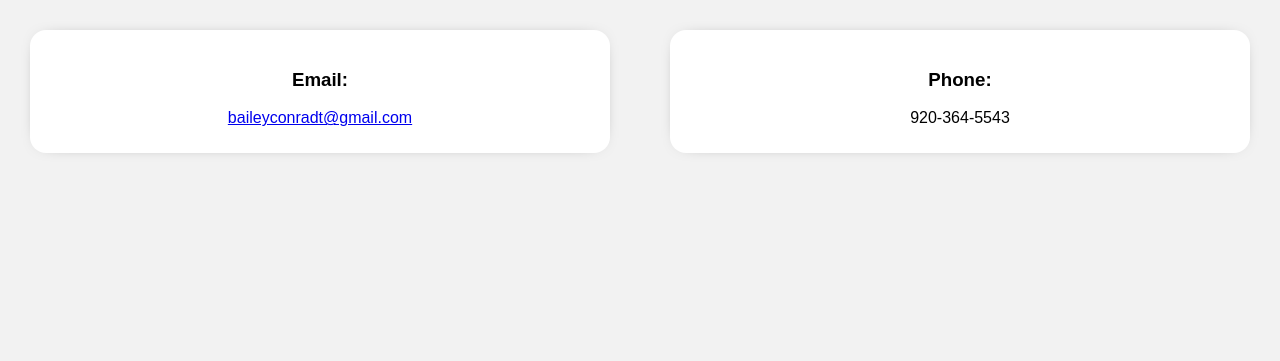
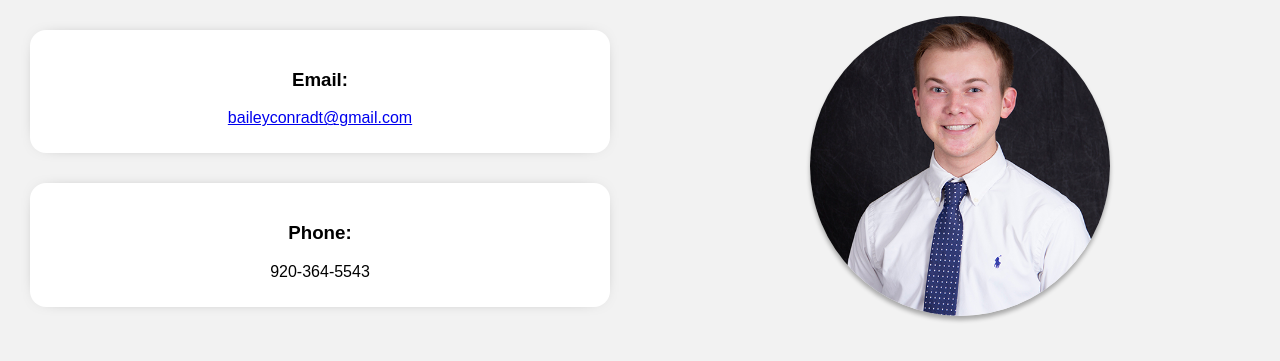
Before and after one commit to baileyconradt/baileyconradt.github.io, a PHP site: page /contact.html in a window 1280 px wide. Shown: the part 46-407 px from the top of the page. Run offline with PHP 8.4, Linux system fonts and the light colour scheme.

Commit message:
added picture to contact page

```diff
--- a/contact.html
+++ b/contact.html
@@ -69,6 +69,7 @@
     </nav>
 
     <div class="row">
+        <div>
         <div class="box">
             <h3>Email:</h3>
             <p><a href="mailto:baileyconradt@gmail.com">baileyconradt@gmail.com</a></p>
@@ -78,5 +79,9 @@
             <p>920-364-5543</p>
         </div>
     </div>
+    <div class="center">
+        <img class="circle-image-shadow" src="images/bcon.jpg">
+    </div>
+    </div>
 
 </body>
--- a/index.html
+++ b/index.html
@@ -81,7 +81,7 @@
     <div class="row">
         <div class="home-page-body">
             <h1 class="home-header">Welcome to my site!</h1>
-            <div class="center-box"><a href="about.html">About Me</a></div>
+            <a class="about-anchor" href="about.html"><div class="center-box">About Me</div></a>
             <div>
                 <img class="circle-image" src="images/bailey.jpg">
             </div>
--- a/styles.css
+++ b/styles.css
@@ -5,6 +5,10 @@ body {
     background-color: #f2f2f2;
     font-family: "Avenir Next", "Avenir", sans-serif;
 
+}
+
+.center {
+  text-align: center;
 }
 
 .top-nav {
@@ -73,7 +77,31 @@ margin-top:10px;
     padding: 10px;
     margin-top: 20px;
     margin-bottom: 20px;
-    box-shadow: 0 2 0 5;
+  }
+
+  .circle-image-shadow {
+    display: block;
+  width: 300px;
+  height: 300px;
+  margin: 1em auto;
+  background-size: cover;
+  background-repeat: no-repeat;
+  background-position: center center;
+  -webkit-border-radius: 99em;
+  -moz-border-radius: 99em;
+  border-radius: 99em;
+  /*border: 5px solid #eee; */
+  box-shadow: 0px 4px 4px rgba(0, 0, 0, 0.3);
+  }
+
+  .about-anchor {
+    text-decoration: none;
+    color: #363636;
+  }
+
+  .about-anchor:hover {
+color: #3bb7ff;
+
   }
 
   .front-page-background {
```
Also changed, not shown: images/bcon.jpg (added).
